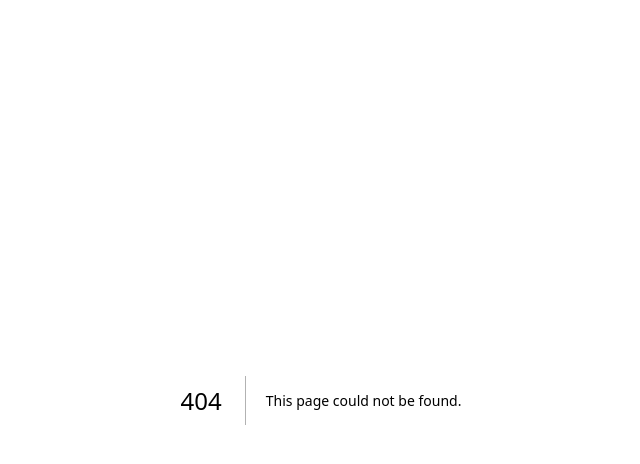
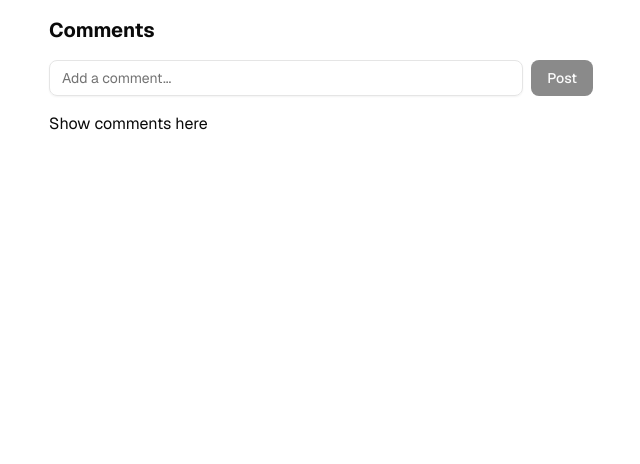
Before and after one commit to anibalalpizar/comments-react-query-infinite-scroll, a Next.js app: page /comments in a window 1280 px wide. Before the commit this address had no page. Shown: the top 464 px of the page, without its empty margins (319-959 px from the left). Built offline with nearby package versions, Linux system fonts and the light colour scheme.

Commit message:
Add Page component to integrate CommentForm and CommentsList

```diff
--- /dev/null
+++ b/src/app/comments/page.tsx
@@ -0,0 +1,12 @@
+import CommentForm from "./CommentForm"
+import CommentsList from "./CommentsList"
+
+export default function Page() {
+  return (
+    <div className="max-w-xl mx-auto p-4 space-y-4">
+      <h2 className="text-xl font-bold">Comments</h2>
+      <CommentForm />
+      <CommentsList />
+    </div>
+  )
+}
```
